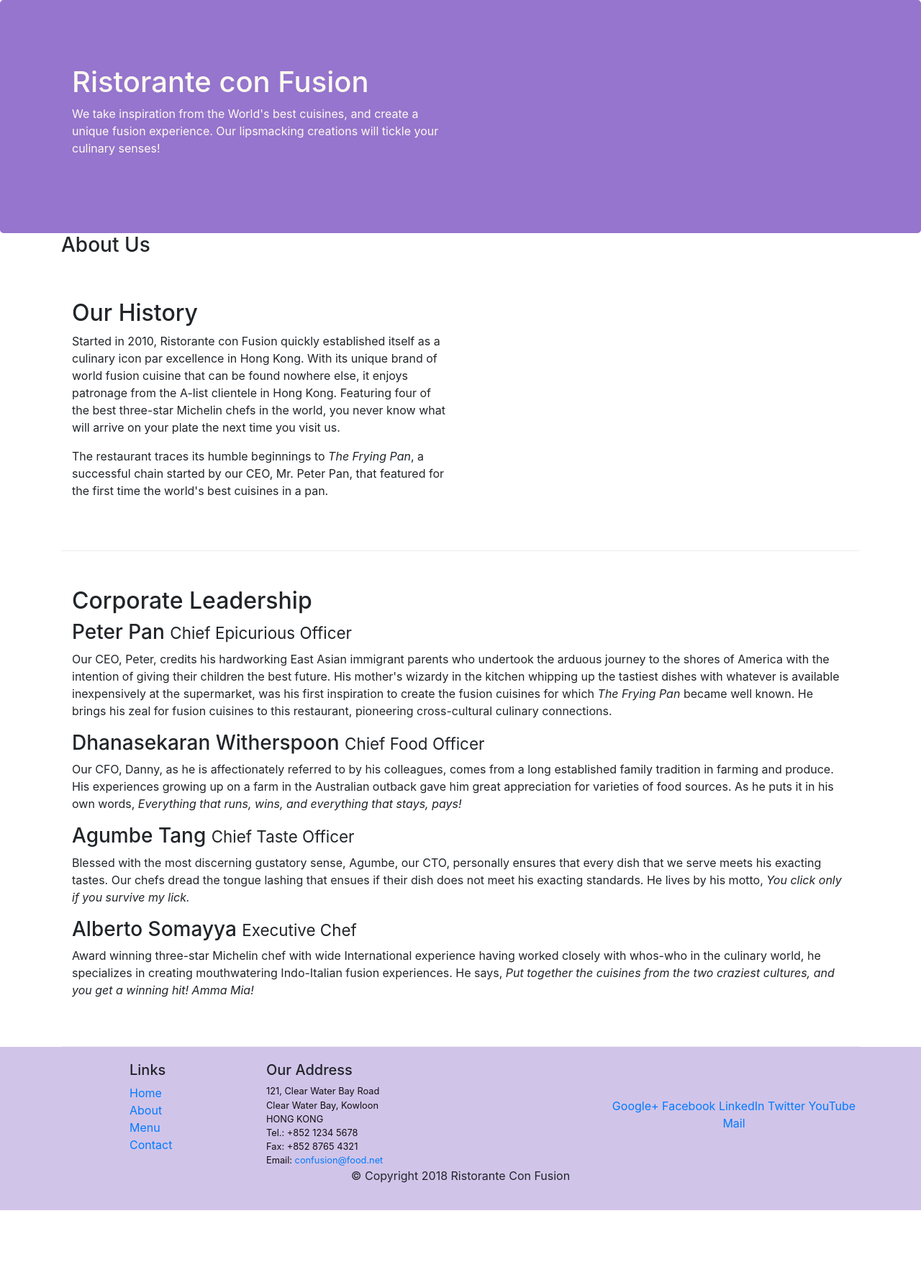
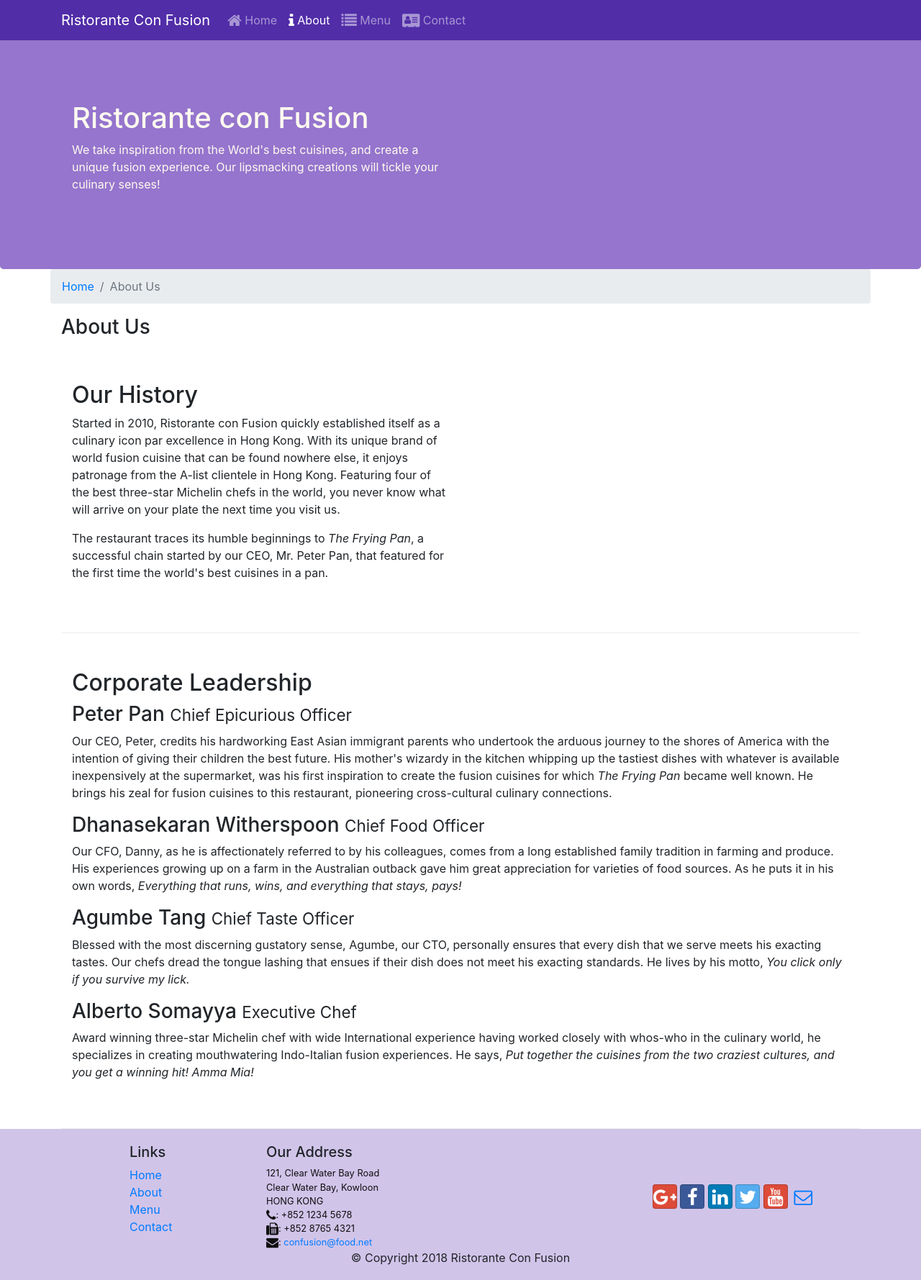
Before and after one commit to nanatech/Bootstrap-Intro, a website: page aboutus.html in a window 1280 px wide. Shown: the whole page at 72% size. Before the commit the page ends 1682 px from the top, so only its background shows below. Drawn offline with nearby package versions, Linux system fonts and the light colour scheme.

Commit message:
Nav bar and breadcrumbs

```diff
--- a/aboutus.html
+++ b/aboutus.html
@@ -8,11 +8,30 @@
 
     <link rel="stylesheet" href="node_modules/bootstrap/dist/css/bootstrap.min.css">
     <link href="css/styles.css" rel="stylesheet">
+    <link rel="stylesheet" href="node_modules/font-awesome/css/font-awesome.min.css">
+    <link rel="stylesheet" href="node_modules/bootstrap-social/bootstrap-social.css">
     <title>Ristorante Con Fusion: About Us</title>
 
 </head>
 
 <body>
+
+    <nav class="navbar navbar-dark navbar-expand-sm fixed-top">
+        <div class="container">
+            <button class="navbar-toggler" type="button" data-toggle="collapse" data-target="#Navbar">
+                <span class="navbar-toggler-icon"></span>
+            </button>
+           <a class="navbar-brand" href="#">Ristorante Con Fusion</a>
+           <div class="collapse navbar-collapse" id="Navbar">
+                <ul class="navbar-nav mr-auto">
+                    <li class="nav-item"><a class="nav-link" href="./index.html"><span class="fa fa-home fa-lg"></span> Home</a></li>
+                    <li class="nav-item active"><a class="nav-link" href="#"><span class="fa fa-info fa-lg"></span> About</a></li>
+                    <li class="nav-item"><a class="nav-link" href="#"><span class="fa fa-list fa-lg"></span> Menu</a></li>
+                    <li class="nav-item"><a class="nav-link" href="#"><span class="fa fa-address-card fa-lg"></span> Contact</a></li>
+                </ul>
+            </div>
+        </div>
+    </nav>
 
     <header class="jumbotron">
         <div class="container">
@@ -30,6 +49,10 @@
     <div>
         <div class="container">
             <div class="row">
+                <ol class="col-12 breadcrumb">
+                    <li class="breadcrumb-item"><a href="./index.html">Home</a></li>
+                    <li class="breadcrumb-item active">About Us</li>
+                </ol>
                <div class="col-12">
                    <h3>About Us</h3>
                 </div>
@@ -74,7 +97,7 @@
                 <div class="col-4 offset-1 col-sm-2">
                     <h5>Links</h5>
                     <ul class="list-unstyled">
-                        <li><a href="#">Home</a></li>
+                        <li><a href="./index.html">Home</a></li>
                         <li><a href="#">About</a></li>
                         <li><a href="#">Menu</a></li>
                         <li><a href="#">Contact</a></li>
@@ -86,19 +109,20 @@
 		              121, Clear Water Bay Road<br>
 		              Clear Water Bay, Kowloon<br>
 		              HONG KONG<br>
-		              Tel.: +852 1234 5678<br>
-		              Fax: +852 8765 4321<br>
-		              Email: <a href="mailto:confusion@food.net">confusion@food.net</a>
+                      <i class="fa fa-phone fa-lg"></i>: +852 1234 5678<br>
+                      <i class="fa fa-fax fa-lg"></i>: +852 8765 4321<br>
+                      <i class="fa fa-envelope fa-lg"></i>:
+                      <a href="mailto:confusion@food.net">confusion@food.net</a>
 		           </address>
                 </div>
                 <div class="col-12 col-sm-4 align-self-center">
                     <div class="text-center">
-                        <a href="http://google.com/+">Google+</a>
-                        <a href="http://www.facebook.com/profile.php?id=">Facebook</a>
-                        <a href="http://www.linkedin.com/in/">LinkedIn</a>
-                        <a href="http://twitter.com/">Twitter</a>
-                        <a href="http://youtube.com/">YouTube</a>
-                        <a href="mailto:">Mail</a>
+                        <a class="btn btn-social-icon btn-google" href="http://google.com/+"><i class="fa fa-google-plus"></i></a>
+                        <a class="btn btn-social-icon btn-facebook" href="http://www.facebook.com/profile.php?id="><i class="fa fa-facebook"></i></a>
+                        <a class="btn btn-social-icon btn-linkedin" href="http://www.linkedin.com/in/"><i class="fa fa-linkedin"></i></a>
+                        <a class="btn btn-social-icon btn-twitter" href="http://twitter.com/"><i class="fa fa-twitter"></i></a>
+                        <a class="btn btn-social-icon btn-google" href="http://youtube.com/"><i class="fa fa-youtube"></i></a>
+                        <a class="btn btn-social-icon" href="mailto:"><i class="fa fa-envelope-o"></i></a>
                     </div>
                 </div>
            </div>
--- a/css/styles.css
+++ b/css/styles.css
@@ -28,3 +28,12 @@ address{
     margin:0px;
     color:#0f0f0f;
 }
+
+body{
+    padding:50px 0px 0px 0px;
+    z-index:0;
+}
+
+.navbar-dark {
+     background-color: #512DA8;
+}
--- a/package.json
+++ b/package.json
@@ -15,7 +15,10 @@
   },
   "dependencies": {
     "bootstrap": "^4.0.0",
+    "bootstrap-social": "^5.1.1",
+    "font-awesome": "^4.7.0",
     "jquery": "^3.3.1",
-    "popper.js": "^1.12.9"
+    "popper.js": "^1.12.9",
+    "save": "^2.4.0"
   }
 }
```
Also changed, not shown: index.html (+31 -10 lines), 1 other file.
